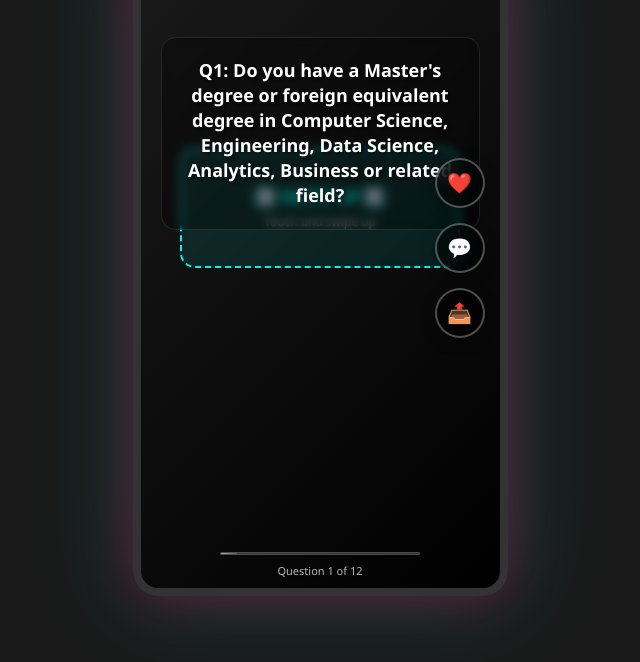
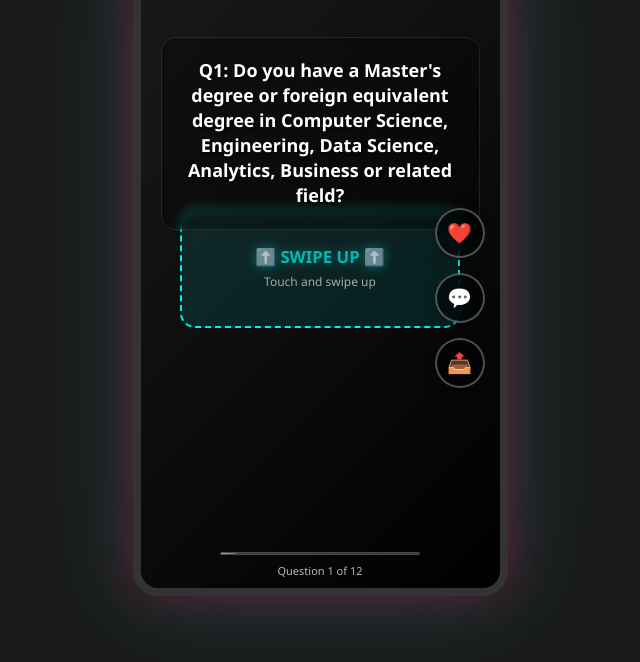
Before and after one commit to SaketTommundrum/Tiktok-Questionnaire, a plain HTML site: page index.html in a window 1280 px wide. Shown: the part 138-800 px from the top of the page, without its empty margins (320-960 px from the left). Drawn offline with Linux system fonts and the light colour scheme.

Commit message:
Fix positioning: move answer box closer to next button at bottom

```diff
--- a/style.css
+++ b/style.css
@@ -84,7 +84,7 @@ body {
 
 .swipe-container {
     position: absolute;
-    bottom: 280px;
+    bottom: 220px;
     left: 50%;
     transform: translateX(-50%);
     width: 280px;
@@ -142,7 +142,7 @@ body {
 
 .answer {
     position: absolute;
-    bottom: 140px;
+    bottom: 80px;
     left: 20px;
     right: 20px;
     color: #ffffff;
@@ -217,7 +217,7 @@ body {
 .side-controls {
     position: absolute;
     right: 15px;
-    bottom: 250px;
+    bottom: 200px;
     display: flex;
     flex-direction: column;
     gap: 15px;
```
